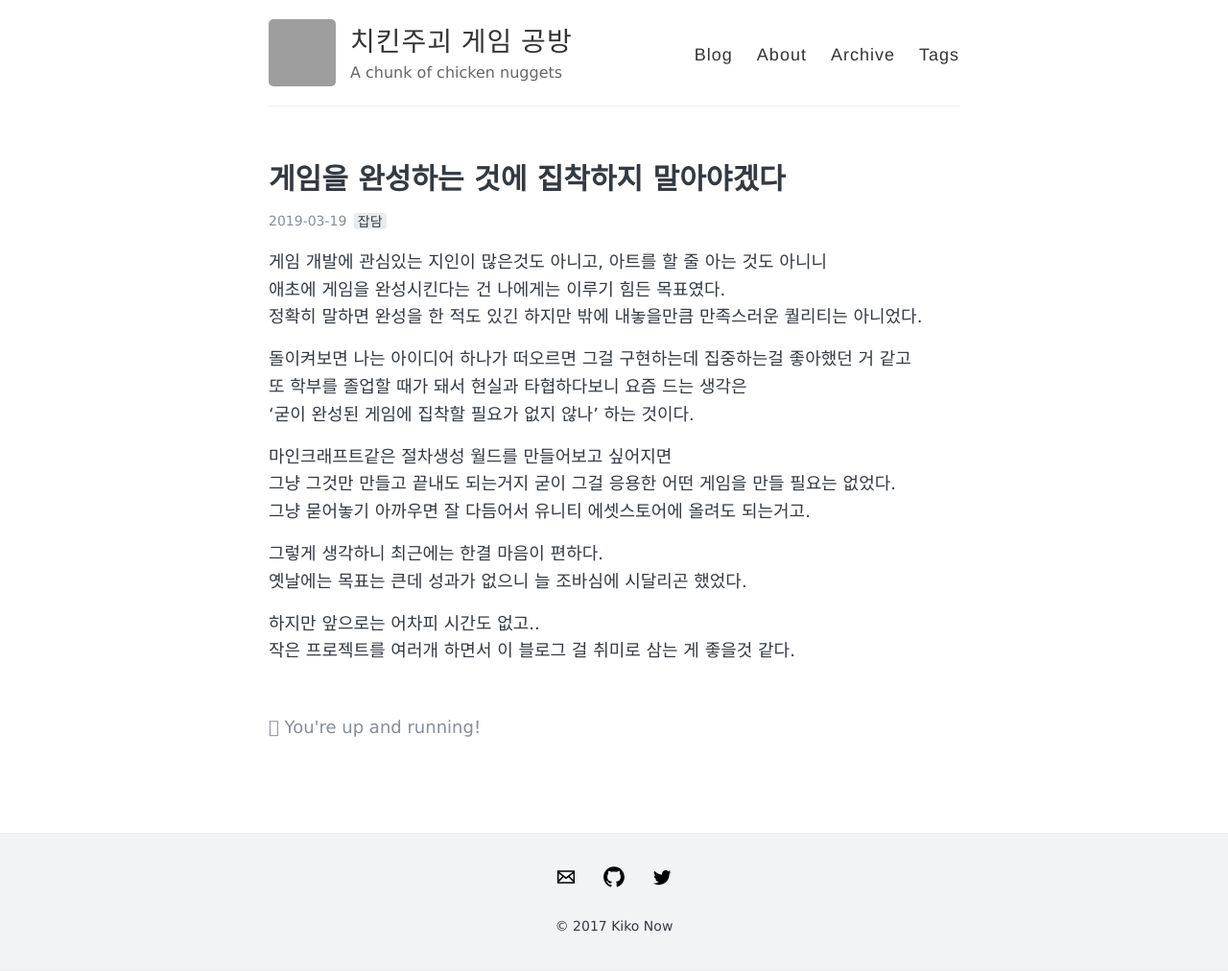
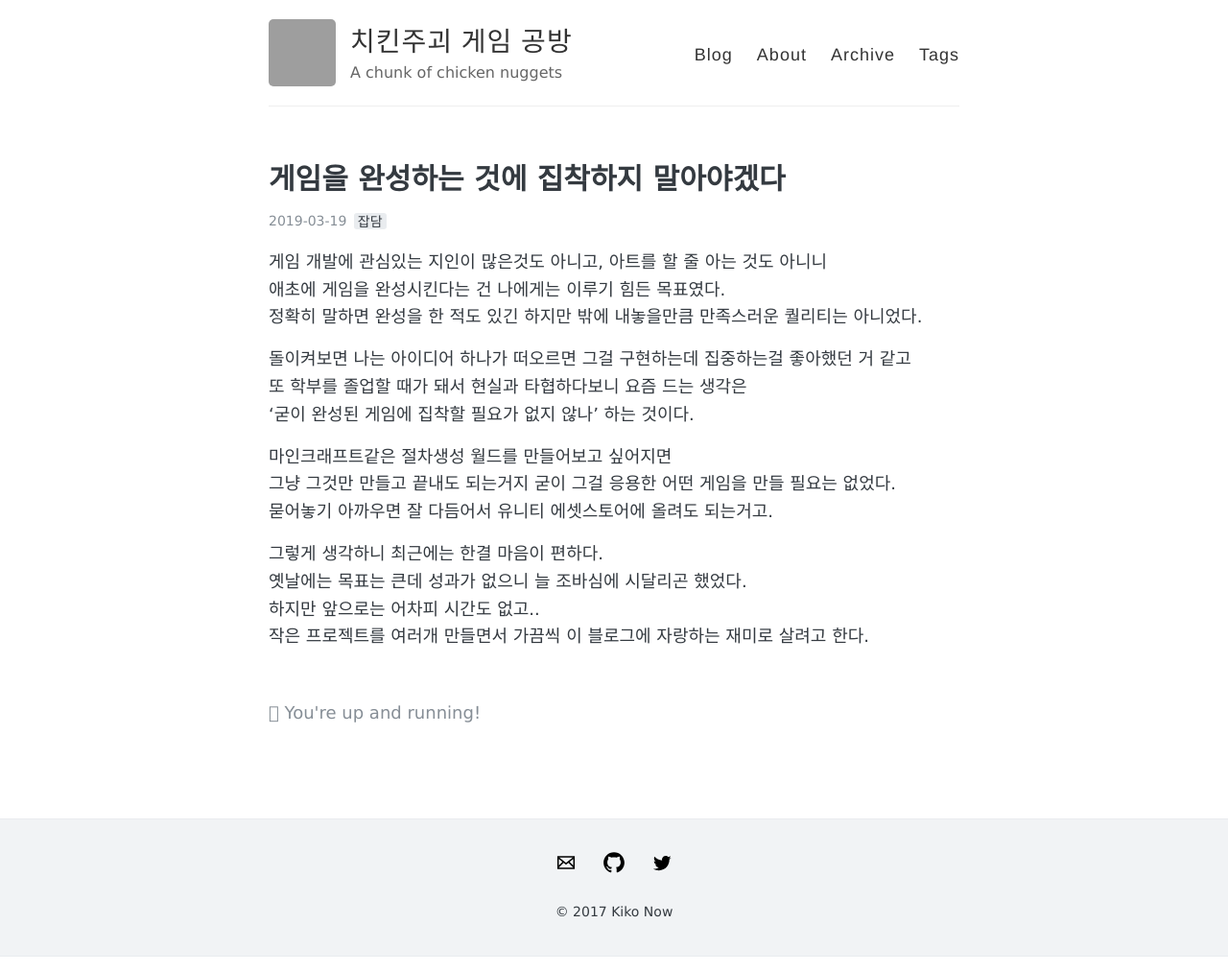
Before and after one commit to chickeningot/chickeningot.github.io, a Jekyll site: the page built from _posts/2019-3-19-game-dev.md, in a window 1280 px wide. Shown: the whole page at 96% size. Built offline with Jekyll 4.4.1, drawn with Linux system fonts in a browser that asks for light colours; comment, search, counter and statistics services are not loaded; grey boxes are pictures that could not be loaded.

Commit message:
Update 2019-3-19-game-dev.md

```diff
--- a/_posts/2019-3-19-game-dev.md
+++ b/_posts/2019-3-19-game-dev.md
@@ -15,10 +15,9 @@ tags:
 
 마인크래프트같은 절차생성 월드를 만들어보고 싶어지면
 그냥 그것만 만들고 끝내도 되는거지 굳이 그걸 응용한 어떤 게임을 만들 필요는 없었다.
-그냥 묻어놓기 아까우면 잘 다듬어서 유니티 에셋스토어에 올려도 되는거고.
+묻어놓기 아까우면 잘 다듬어서 유니티 에셋스토어에 올려도 되는거고.
 
 그렇게 생각하니 최근에는 한결 마음이 편하다.
 옛날에는 목표는 큰데 성과가 없으니 늘 조바심에 시달리곤 했었다.
-
 하지만 앞으로는 어차피 시간도 없고..
-작은 프로젝트를 여러개 하면서 이 블로그 걸 취미로 삼는 게 좋을것 같다.
+작은 프로젝트를 여러개 만들면서 가끔씩 이 블로그에 자랑하는 재미로 살려고 한다.
```
